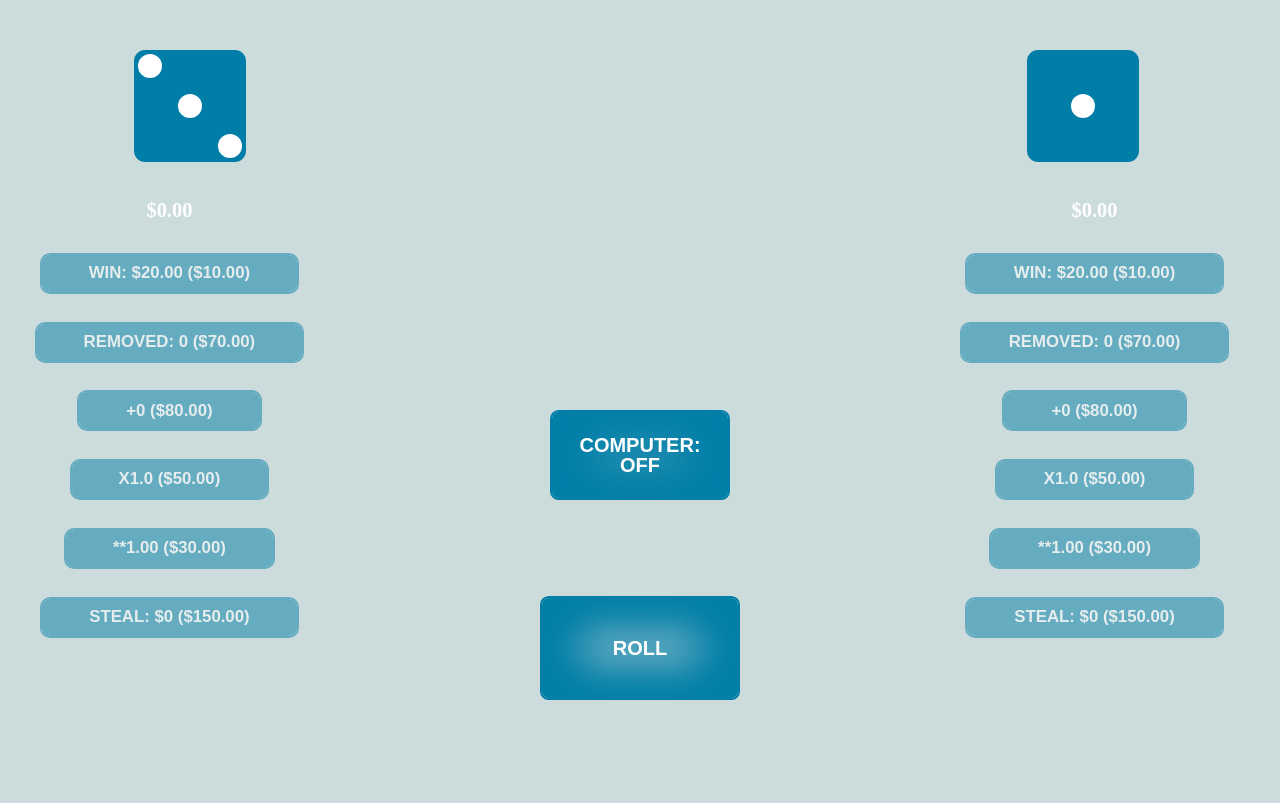
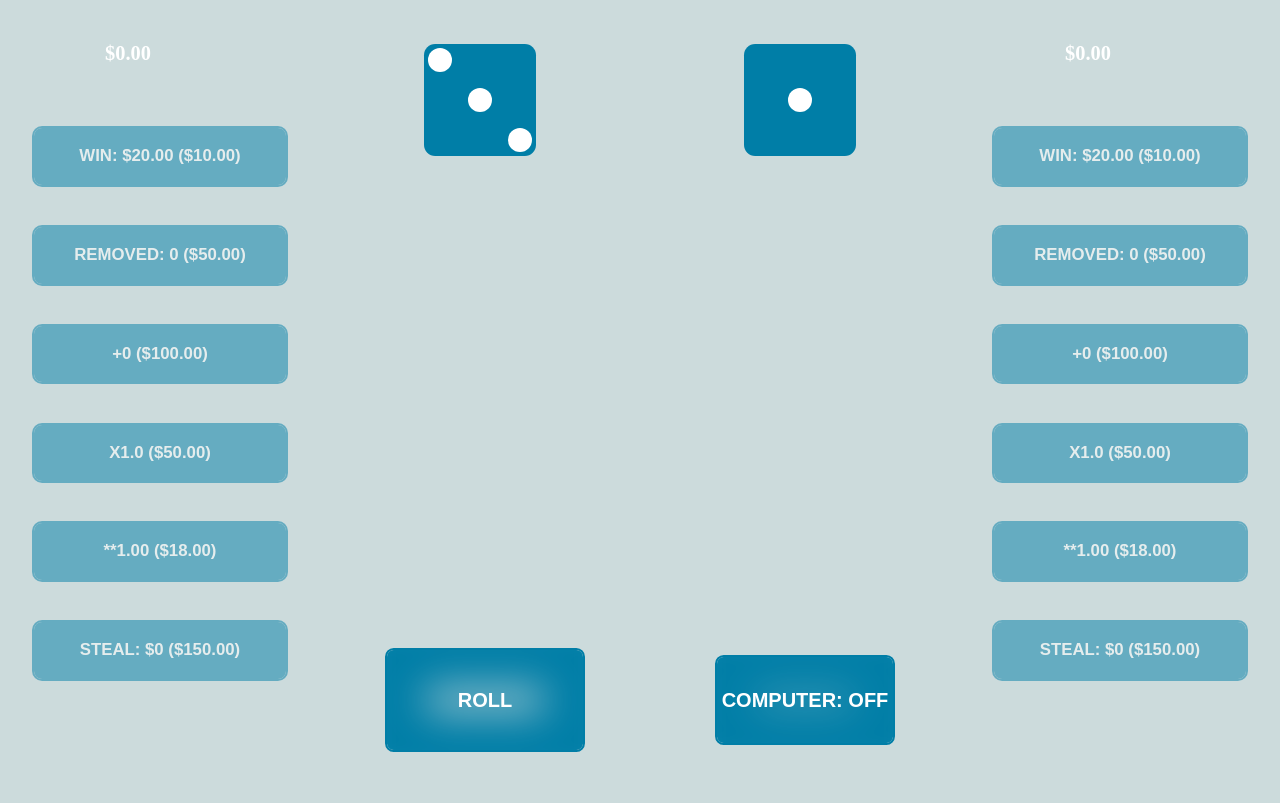
Before and after one commit to stevednick/Dice-Game, a plain HTML site: page index.html in a window 1280 px wide. Drawn offline with nearby package versions, Linux system fonts and the light colour scheme.

Commit message:
Experiment with grid layout.

```diff
--- a/_dice.scss
+++ b/_dice.scss
@@ -1,14 +1,14 @@
 $dice-colour: #007EA7;
 
 .dice{
-  position: absolute;
-  top: 50px;
   padding: 4px;
   background-color: $dice-colour;
   width: 104px;
   height: 104px;
   border-radius: 10%;
   display: flex;
+  grid-column: 1;
+  grid-row: 1;
 }
 .dot{
   display: block;
--- a/_posh-button.scss
+++ b/_posh-button.scss
@@ -7,22 +7,7 @@ $turquoise: #1abc9c;
 $button-colour: #007EA7;
 
 // Reset and Layout Styles
-html, body {
-  margin: 0;
-  padding: 0;
-  width: 100%;
-  height: 100%;
-  background: #CCDBDC;
-  // font-family: 'Montserrat', sans-serif;
-  font-size: 12px;
-}
-body {
-  //display: flex;
-  //flex-wrap: wrap;
-  //justify-content: space-around;
-  //align-items: center;
-  //align-content: center;
-}
+
 
 h1 {
   color: $yellow;
@@ -56,12 +41,11 @@ p {
   border-radius: 0.6em;
   color: $red;
   cursor: pointer;
-  display: flex;
   align-self: center;
   font-size: 1.2rem;
   font-weight: 400;
   line-height: 1;
-  padding: 0.6em 2.8em;
+  //padding: 0.6em 2.8em;
   text-decoration: none;
   text-align: center;
   text-transform: uppercase;
--- a/index.html
+++ b/index.html
@@ -6,6 +6,7 @@
     <link rel="stylesheet" href="styles.css">
   </head>
   <body>
+    <div class="left-dice-holder">
       <div class="left dice first-face">
         <span class="dot"></span>
       </div>
@@ -101,6 +102,8 @@
           <span class="dot"></span>
         </div>
       </div>
+    </div>
+    <div class="right-dice-holder">
       <div class="right dice first-face">
         <span class="dot"></span>
       </div>
@@ -196,14 +199,15 @@
           <span class="dot"></span>
         </div>
       </div>
+    </div>
+    <div class="controls">
       <div class="roll-button btn third">
         <h2 class="roll-button-text">Roll</h2>
       </div>
       <div class="computer-switch btn third">
         <h2 class="roll-button-text">Computer: Off</h2>
       </div>
-
-    <div class="money-display-box">
+    </div>
     <div class="text-column left-column">
       <h2 class="cash-text text">$1000</h2>
       <h2 class="winnings text btn third left-b">Win: $10</h2>
@@ -244,7 +248,6 @@
       <h2 class="power text btn third right-b" >x1: $175</h2>
       <h2 class="steal text btn third right-b">$20</h2>
     </div>
-    </div>
     <div class="pyro">
       <div class="before"></div>
       <div class="after"></div>
--- a/index.js
+++ b/index.js
@@ -1,18 +1,18 @@
-var sideStartingCost = 70; //Cost to remove low numbers
-var sidePriceInreasePower = 2;
-var adderStartingCost = 80;
-var adderPriceIncrease = 1;
+var sideStartingCost = 50; //Cost to remove low numbers
+var sidePriceInrease = 0.0;
+var adderStartingCost = 100;
+var adderPriceIncrease = 0.0;
 var multiplierStartingCost = 50;
-var multiplierPriceIncrease = 0.2;
-var powerStartingCost = 30;
-var powerPriceIncrease = 0.15;
+var multiplierPriceIncrease = 0.17;
+var powerStartingCost = 18;
+var powerPriceIncrease = 0.55;
 var stealStartingCost = 150;
 var stealPriceIncrease = 1.3;
 var stealValue = 1;
 var levelMultiplier = 1.1;
 var multiplierValue = 0.1;
-var powerValue = 0.01;
-var purchasesPriceIncrease = 0.1;
+var powerValue = 0.02;
+var purchasesPriceIncrease = 0.2;
 var startingWinnings = 20;
 var currentGo = 0;
 var winningsIncreasePower = 1.15; // Winnings *= 1.2 to the power of players[side].winningsLevel
@@ -53,6 +53,7 @@ $(".computer-switch").click(function(event) {
 });
 
 $(".roll-button").click(function(event) {
+  getUpgradeValueForMonies(players[1]);
   animateDice();
 });
 
@@ -76,6 +77,7 @@ $(".text-column > .btn").click(function(event) {
 function buyUpgrade(side, upgrade) {
   var upgradeCost = getPrice(side, upgrade);
   if (!checkIfCanAfford(side, upgradeCost)) return false;
+  if (upgrade == 4 && players[side].sidesRemoved == 8) return false;
   players[side].cash -= upgradeCost;
 
   switch (upgrade) {  // How to tidy this? And how to ad more upgrades without chinging code everywhere?
@@ -250,15 +252,55 @@ function orderPrices(prices){
   return listToReturn;
 }
 
+function getBestUpgradeForReturn(){
+
+}
+
+function getUpgradeValueForMonies(p){
+  var upgradesToCheck = [0, 1, 3, 4]
+  var upgradeImprovements = [];
+  var upgradeValueForMonies = [];
+  var currentValue = getAverageScore(p);
+  for (j=0; j<upgradesToCheck.length; j++){
+    var playerToTest = new player();
+    playerToTest.adderLevel = p.adderLevel;
+    playerToTest.multiplierLevel = p.multiplierLevel;
+    playerToTest.powerLevel = p.powerLevel;
+    playerToTest.sidesRemoved = p.sidesRemoved;
+    if (j==0) playerToTest.adderLevel += 1;
+    if (j==1) playerToTest.multiplierLevel += 1;
+    if (j==2) playerToTest.powerLevel += 1;
+    if (j==3) playerToTest.sidesRemoved +=1;
+    upgradeImprovements.push(getAverageScore(playerToTest)-currentValue);
+    upgradeValueForMonies.push(100*upgradeImprovements[j]/getPrice(1, upgradesToCheck[j]));
+  }
+  console.log(upgradeImprovements);
+  console.log(upgradeValueForMonies);
+  return upgradeImprovements;
+}
+
+function getAverageScore(playerToTest){
+  var totalScore = 0;
+  for (i=playerToTest.sidesRemoved+1; i<10; i++){
+    var scoreForRoll = i;
+    scoreForRoll += playerToTest.adderLevel;
+    scoreForRoll *= 1 + playerToTest.multiplierLevel*multiplierValue;
+    scoreForRoll = Math.pow(scoreForRoll, 1 + playerToTest.powerLevel * powerValue);
+    totalScore += scoreForRoll;
+  }
+  return totalScore/(9-playerToTest.sidesRemoved);
+}
+
+
+
 function getMultiplier(level) {
   return Math.pow(levelMultiplier, level);
 }
 
-function getPrice(side, upgrade, power = false){
-  if (upgrade == 4) power = true;
+function getPrice(side, upgrade){
   var basicPrices = [adderStartingCost, multiplierStartingCost, stealStartingCost, powerStartingCost, sideStartingCost, winningsStartingCost];
-  var priceIncreases = [adderPriceIncrease, multiplierPriceIncrease, stealPriceIncrease, powerPriceIncrease, sidePriceInreasePower, winningsPriceIncrease];
-  if (power) return basicPrices[upgrade] * Math.pow(priceIncreases[upgrade], getUpgradeLevel(side, upgrade)) * getPriceIncrease(side);
+  var priceIncreases = [adderPriceIncrease, multiplierPriceIncrease, stealPriceIncrease, powerPriceIncrease, sidePriceInrease, winningsPriceIncrease];
+  //if (power) return basicPrices[upgrade] * Math.pow(priceIncreases[upgrade], getUpgradeLevel(side, upgrade)) * getPriceIncrease(side);
   return basicPrices[upgrade] * (1 + (priceIncreases[upgrade] * getUpgradeLevel(side, upgrade))) * getPriceIncrease(side);
 }
 
--- a/styles.scss
+++ b/styles.scss
@@ -3,6 +3,56 @@
 @use 'posh-button';
 $dice-colour: #007EA7;
 $calculation-box-distance-from-side: 280px;
+
+html, body {
+  margin: 0;
+  padding: 0;
+  width: 100%;
+  height: 100%;
+  background: #CCDBDC;
+  font-size: 12px;
+}
+
+body{
+  display: grid;
+  grid-template-columns: 1fr 1fr 1fr 1fr;
+  grid-template-rows: 1fr 1fr 1fr 1fr;
+  grid-template-areas:
+    "left-buttons left-dice right-dice right-buttons"
+    "left-buttons left-calc right-calc right-buttons"
+    "left-buttons left-calc right-calc right-buttons"
+    "left-buttons control control right-buttons"
+}
+
+// only screen and (min-width: 390px) and (orientation: portrait),
+@media only screen and (max-width: 600px){
+  body{
+    display: grid;
+    grid-template-columns: 50% 50%;
+    grid-template-rows: 1fr 2fr 3fr;
+    grid-template-areas:
+      "left-dice right-dice"
+      "left-calc right-calc"
+      "left-buttons right-buttons";
+  }
+  .text-column > h2{
+    padding: 0;
+  }
+}
+
+.left-dice-holder, .right-dice-holder{
+  justify-items: center;
+  display: grid;
+  //background-color: red;
+  align-items: center;
+}
+
+.left-dice-holder{
+  grid-area: left-dice;
+}
+.right-dice-holder{
+  grid-area: right-dice;
+}
 
 .game-over-text{
   color: black;
@@ -14,8 +64,6 @@ $calculation-box-distance-from-side: 280px;
 }
 
 .calculation-column{
-  margin-top: -150px;
-  width: 200px;
   display: flex;
   flex-direction: column;
   justify-content: flex-start;
@@ -23,10 +71,16 @@ $calculation-box-distance-from-side: 280px;
 
 .left-c-c{
   align-items: flex-start;
+  grid-area: left-calc;
+  //background-color: yellow;
+  padding-left: 30px;
 }
 
 .right-c-c{
   align-items: flex-end;
+  grid-area: right-calc;
+  padding-right: 30px;
+  //background-color: orange;
 }
 
 .calculation-text{
@@ -39,18 +93,6 @@ $calculation-box-distance-from-side: 280px;
   text-decoration: underline;
 }
 
-.button{
-  font-weight: bold;
-  width: 80%;
-  text-align: center;
-  background-color: $dice-colour;
-  opacity: 0.8;
-  color: white;
-  padding: 0px 0;
-  border-radius: 10px;
-}
-
-
 .line8, .line9{
   color: green;
 }
@@ -59,37 +101,48 @@ $calculation-box-distance-from-side: 280px;
   color: white;
   text-align: center;
 }
-.money-display-box{
-  width:100%;
-  margin: -8px;
-  position: absolute;
-  top: 190px;
-  display: flex;
-  justify-content: space-around;
-}
 
 .text-column{
   display: flex;
   flex-direction: column;
-  justify-content: flex-start;
+  justify-content: space-around;
   margin-left: 0px;
   margin-right: 0px;
+  padding-bottom: 100px;
+}
+
+.left-column{
+  grid-area: left-buttons;
+}
+
+.right-column{
+  grid-area: right-buttons;
 }
 
 .text-column > h2{
   font-size: 1.4em;
+  width: 80%;
+  padding: 20px 0;
+  text-align: center;
+  align-items: center;
 }
 .text-column > h2:nth-of-type(1){
   font-size: 1.7em;
 }
 
+
+.controls{
+  grid-area: control;
+  display: flex;
+  justify-content: space-around;
+  align-items: center;
+  //background-color: green;
+}
+
 .computer-switch{ // Combine roll and switch for DRYness
   width: 180px;
   height: 90px;
-  position: absolute;
-  bottom: 300px;
-  left: 50%;
-  transform: translate(-50%, 0);
+  grid-area: control-right;
   text-align: center;
   display: flex;
   justify-content: center;
@@ -100,12 +153,10 @@ $calculation-box-distance-from-side: 280px;
 .roll-button{
     width: 200px;
     height: 104px;
-    position: absolute;
-    bottom: 100px;
-    left: 50%;
-    transform: translate(-50%, 0);
     display: flex;
     justify-content: center;
+    justify-items: center;
+    align-content: center;
     align-items: center;
     z-index: 1;
     &:hover{
@@ -118,12 +169,6 @@ $calculation-box-distance-from-side: 280px;
   font-size: 20px;
 }
 
-.left{
-  left: 10.5%;
-}
-.right{
-  right: 11%;
-}
 
 .invisible{
   visibility: hidden;
```
Also changed, not shown: styles.css, 1 other file. Lines whose indentation alone changed are shown as unchanged.
